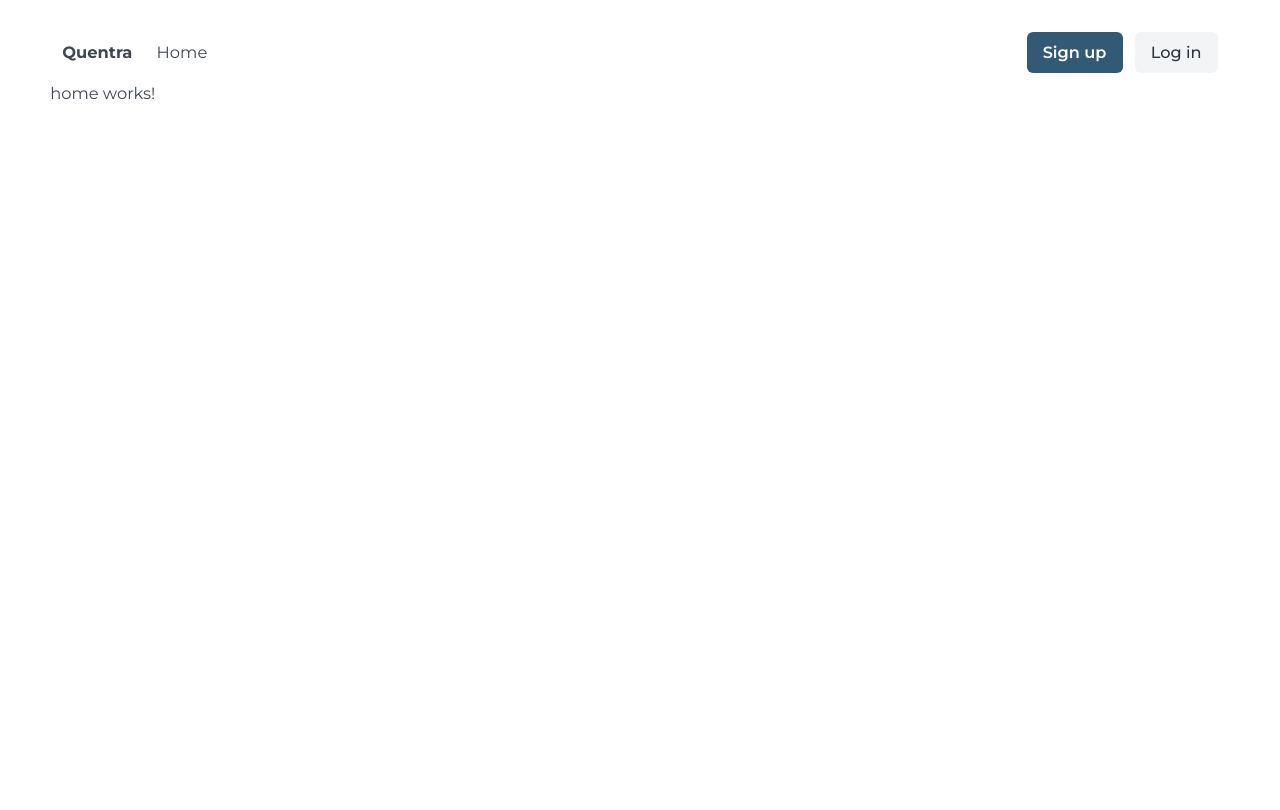
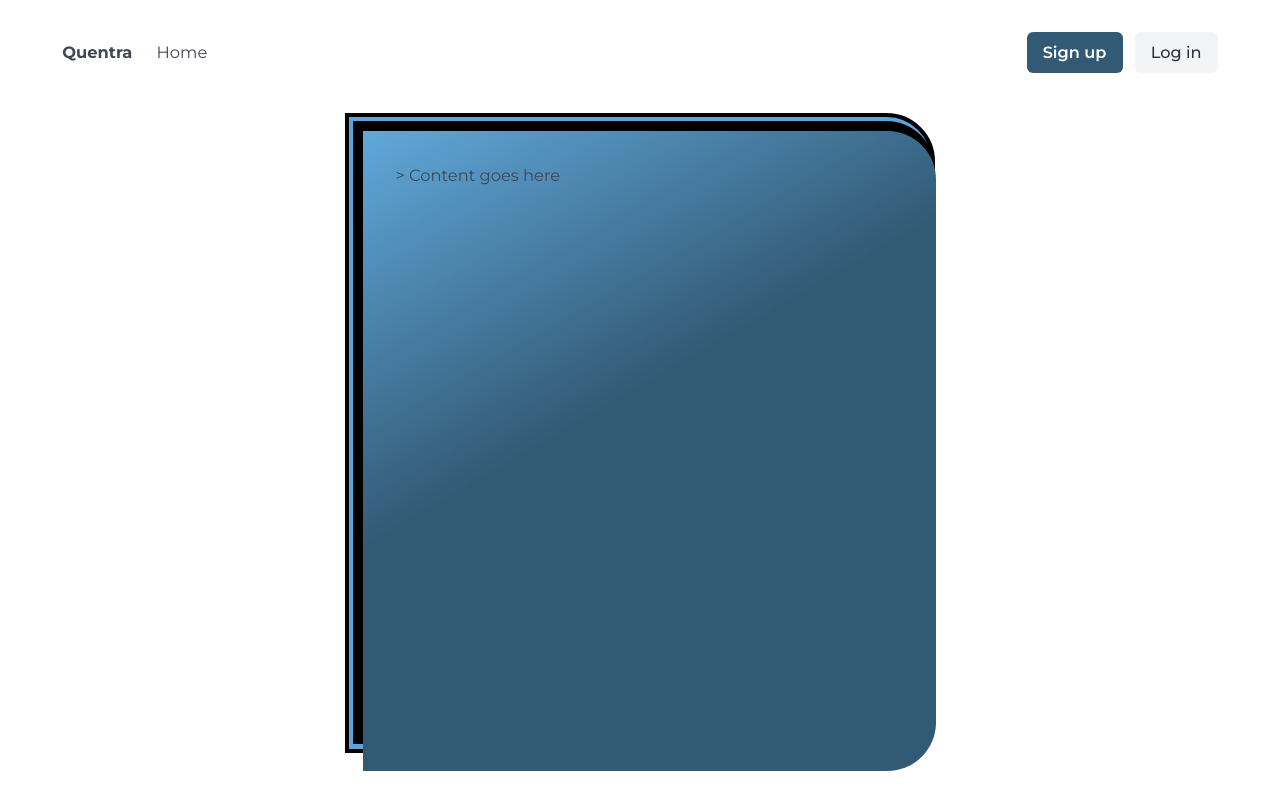
Before and after one commit to baselakasha/quentra, an Angular app in the folder frontend/: page / in a window 1280 px wide. Shown: the top 810 px of the page. Built offline with nearby package versions, Linux system fonts and the light colour scheme.

Commit message:
Add Notebook component options

```diff
--- a/frontend/src/app/components/notebook/notebook.html
+++ b/frontend/src/app/components/notebook/notebook.html
@@ -1,15 +1,17 @@
 <div class="book__outside-container">
-  <div class="side-punch" *ngFor="let punch of sidePunches" [style.top.rem]="punch">
-    <div class="side-punch__outside-circle"></div>
-    <div class="side-punch__line"></div>
-    <div class="side-punch__inside-circle"></div>
-  </div>
+  <ng-container *ngIf="showSidePunches">
+    <div class="side-punch" *ngFor="let punch of sidePunches" [style.top.rem]="punch">
+      <div class="side-punch__outside-circle"></div>
+      <div class="side-punch__line"></div>
+      <div class="side-punch__inside-circle"></div>
+    </div>
+  </ng-container>
 
   <div class="book book__container">
     <div class="book book__container-black">
       <div class="book book__container-top">
-        <div class="main-block">
-          <h1 class="title is-1 has-text-white mb-5">{{ title }}</h1>
+        <div class="main-block" [class.centered]="centerContent">
+          <h1 class="title is-1 has-text-white mb-5" *ngIf="title">{{ title }}</h1>
           <ng-content></ng-content>
         </div>
       </div>
--- a/frontend/src/app/components/notebook/notebook.scss
+++ b/frontend/src/app/components/notebook/notebook.scss
@@ -45,11 +45,22 @@ main {
   }
   .main-block {
     position: absolute;
-    left: 50%;
-    top: 50%;
-    transform: translateX(-50%) translateY(-50%);
     width: 90%;
     max-width: 400px;
+
+    &.centered {
+      left: 50%;
+      top: 50%;
+      transform: translateX(-50%) translateY(-50%);
+    }
+
+    &:not(.centered) {
+      left: 2rem;
+      top: 2rem;
+      right: 2rem;
+      width: auto;
+      max-width: none;
+    }
 
     .field {
       margin-bottom: 1.5rem;
--- a/frontend/src/app/components/notebook/notebook.ts
+++ b/frontend/src/app/components/notebook/notebook.ts
@@ -10,6 +10,8 @@ import { CommonModule } from '@angular/common';
 })
 export class NotebookComponent implements AfterViewInit {
   @Input() title: string = '';
+  @Input() showSidePunches: boolean = true;
+  @Input() centerContent: boolean = true;
 
   sidePunches: number[] = [];
   private minPunches = 5;
@@ -29,6 +31,12 @@ export class NotebookComponent implements AfterViewInit {
   }
 
   private calculatePunches() {
+    // Skip calculation if side punches are hidden
+    if (!this.showSidePunches) {
+      this.sidePunches = [];
+      return;
+    }
+
     const containerElement = this.el.nativeElement.querySelector('.book__container');
     if (!containerElement) return;
 
--- a/frontend/src/app/home/home.html
+++ b/frontend/src/app/home/home.html
@@ -1,3 +1,3 @@
-<p>
-    home works!
-</p>
+<app-notebook [showSidePunches]="false" [centerContent]="false">>
+  Content goes here
+</app-notebook>
--- a/frontend/src/app/home/home.ts
+++ b/frontend/src/app/home/home.ts
@@ -1,8 +1,9 @@
 import { Component } from '@angular/core';
+import { NotebookComponent } from '../components/notebook/notebook';
 
 @Component({
   selector: 'app-home',
-  imports: [],
+  imports: [NotebookComponent],
   templateUrl: './home.html',
   styleUrl: './home.scss'
 })
```
